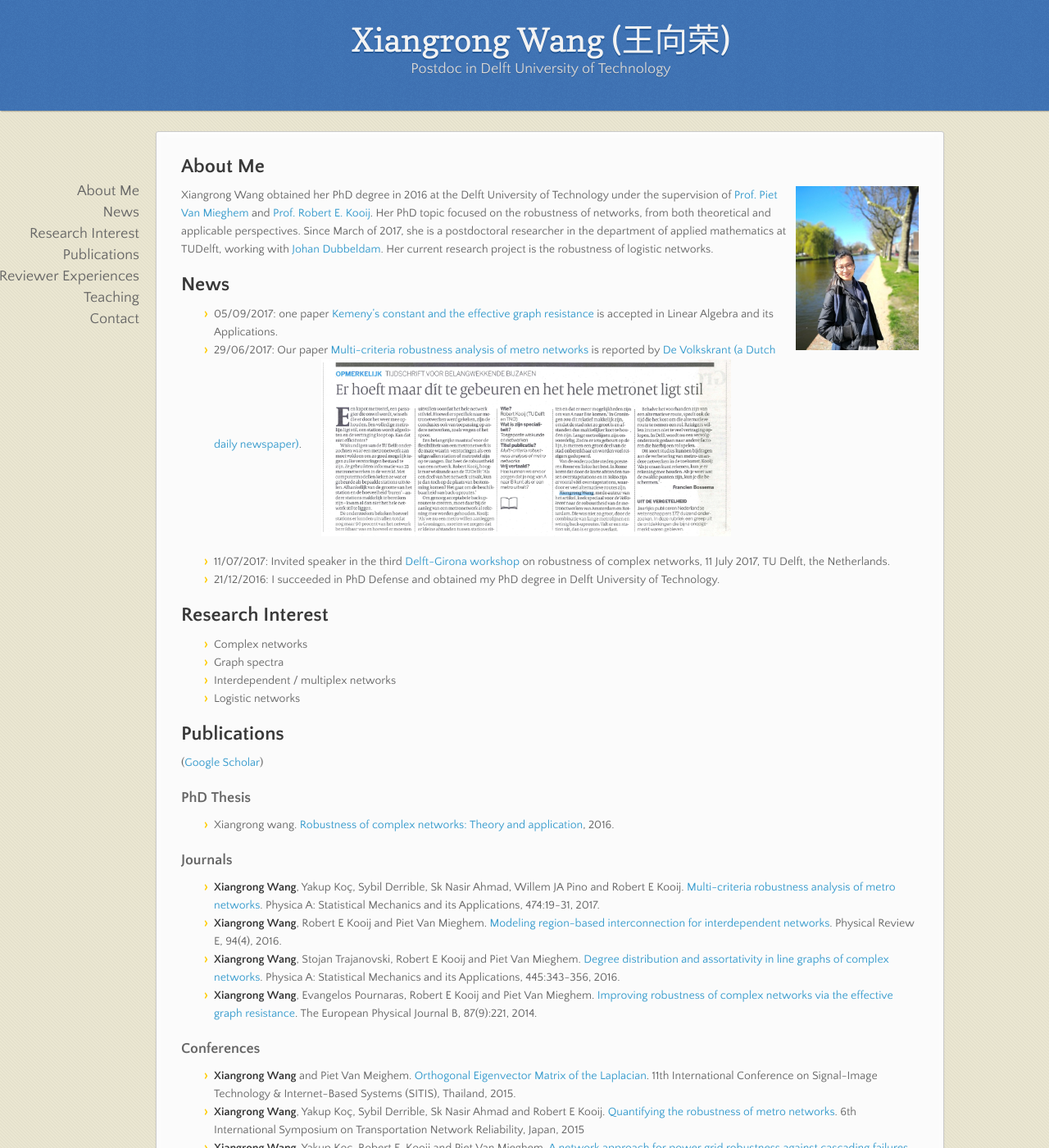
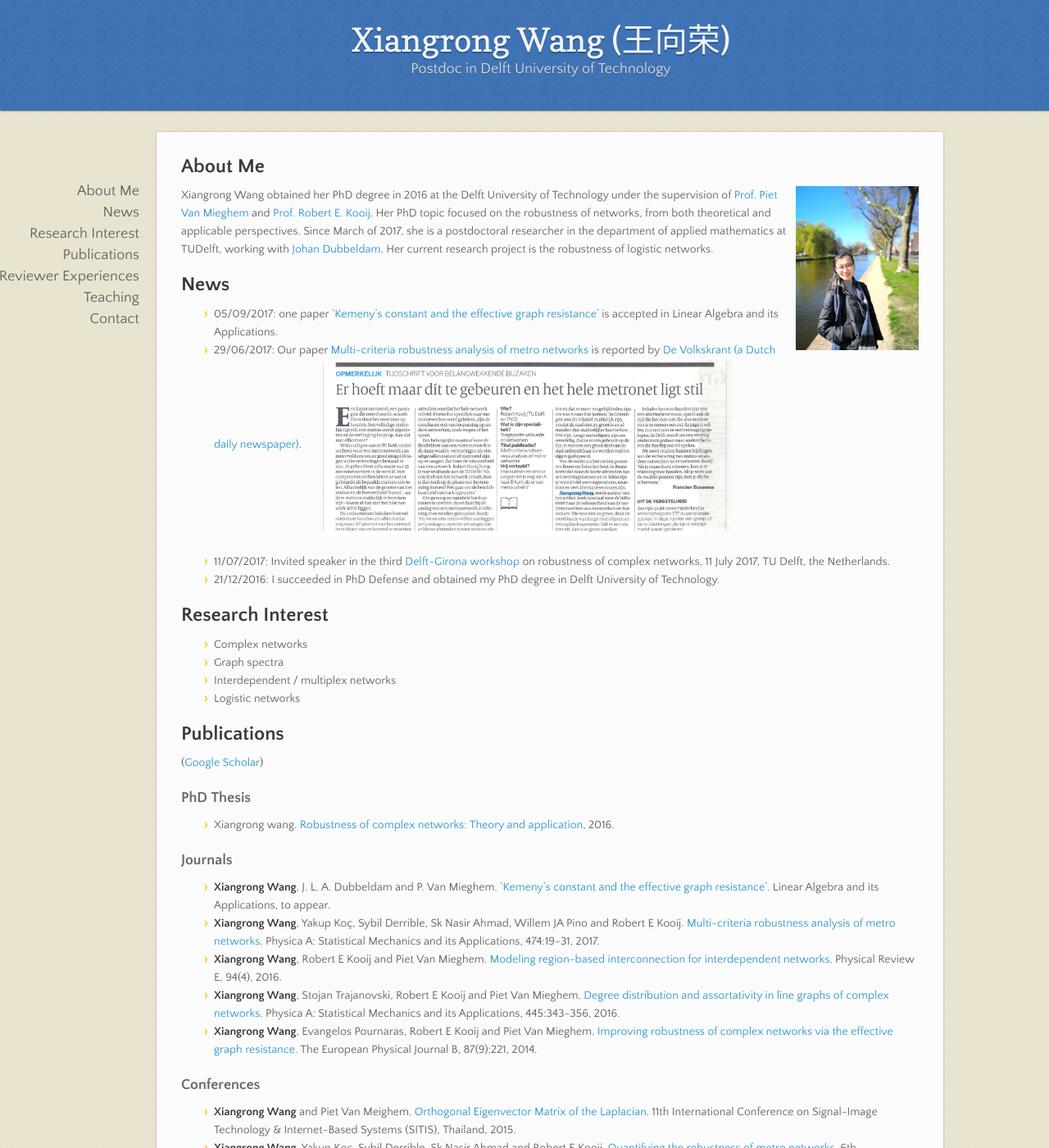
Before and after one commit to xiangrongwang/xiangrongwang.github.io, a Jekyll site: the page built from index.md, in a window 1280 px wide and 1400 px high. Shown: the whole window at 82% size. Built offline with Jekyll 4.4.1, drawn with Linux system fonts in a browser that asks for light colours; nearby versions of some CDN libraries; our own code applies the rules of GitHub Pages for plain Markdown files.

Commit message:
Update index.md

```diff
--- a/index.md
+++ b/index.md
@@ -5,7 +5,7 @@ Xiangrong Wang obtained her PhD degree in 2016 at the Delft University of Techno
 Her PhD topic focused on the robustness of networks,  from both theoretical and applicable perspectives. Since March of 2017, she is a postdoctoral researcher in the department of applied mathematics at TUDelft, working with [Johan Dubbeldam](http://ta.twi.tudelft.nl/dv/users/dubbel/).  Her current research project is the robustness of logistic networks.
 
 ## News
-* 05/09/2017: one paper [Kemeny’s constant and the effective graph resistance](https://www.nas.ewi.tudelft.nl/people/Piet/papers/LAA2017_Kemeny_constant_pseudoinverse_Laplacian.pdf) is accepted in Linear Algebra and its Applications.
+* 05/09/2017: one paper ['Kemeny’s constant and the effective graph resistance'](https://www.nas.ewi.tudelft.nl/people/Piet/papers/LAA2017_Kemeny_constant_pseudoinverse_Laplacian.pdf) is accepted in Linear Algebra and its Applications.
 * 29/06/2017: Our paper [Multi-criteria robustness analysis of metro networks](http://www.sciencedirect.com/science/article/pii/S0378437117300675) is reported by [De Volkskrant (a Dutch daily newspaper)]( http://www.volkskrant.nl/wetenschap/er-hoeft-maar-dit-te-gebeuren-en-het-hele-metronet-ligt-stil~a4503063/).
         <img align="middle" width='500' src= "metro_article_deVolkstrant.png">
 
@@ -25,6 +25,7 @@ Her PhD topic focused on the robustness of networks,  from both theoretical and
 - Xiangrong wang. [Robustness of complex networks: Theory and application](https://repository.tudelft.nl/islandora/object/uuid:c107cc92-d275-45df-ad56-b754e8ead98c/datastream/OBJ/view), 2016.
 
 ### Journals
+- __Xiangrong Wang__,  J. L. A. Dubbeldam and P. Van Mieghem. ['Kemeny’s constant and the effective graph resistance'](https://www.nas.ewi.tudelft.nl/people/Piet/papers/LAA2017_Kemeny_constant_pseudoinverse_Laplacian.pdf). Linear Algebra and its Applications, to appear.
 - __Xiangrong Wang__, Yakup Koç, Sybil Derrible, Sk Nasir Ahmad, Willem JA Pino and Robert E Kooij. [Multi-criteria robustness analysis of metro networks](http://www.sciencedirect.com/science/article/pii/S0378437117300675). Physica A: Statistical Mechanics and its Applications, 474:19-31, 2017.
 - __Xiangrong Wang__, Robert E Kooij and Piet Van Mieghem. [Modeling region-based interconnection for interdependent networks](https://www.nas.ewi.tudelft.nl/people/Piet/papers/PhysRevE2016_Regionbased_Interdependency.pdf). Physical Review E, 94(4), 2016.
 - __Xiangrong Wang__, Stojan Trajanovski, Robert E Kooij and Piet Van Mieghem. [Degree distribution and assortativity in line graphs of complex networks](https://www.nas.ewi.tudelft.nl/people/Piet/papers/PhysicaA2015_line_graph_degree_assortativity.pdf). Physica A: Statistical Mechanics and its Applications, 445:343-356, 2016.
```
